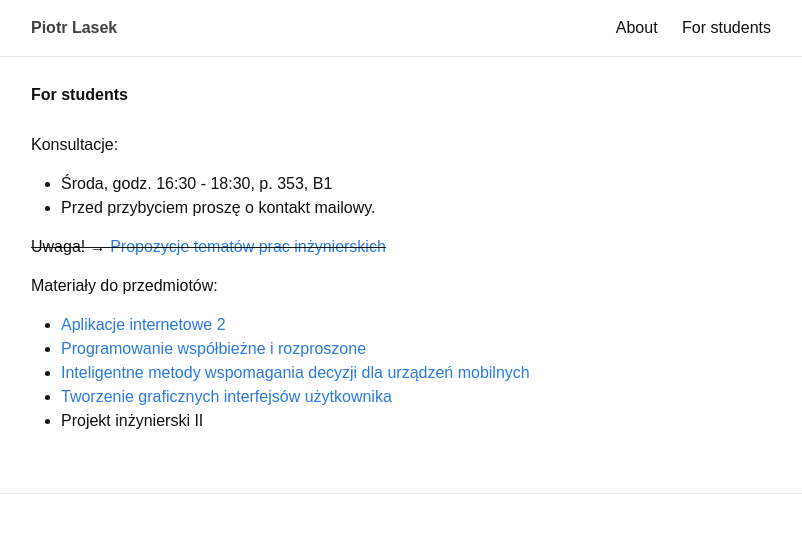
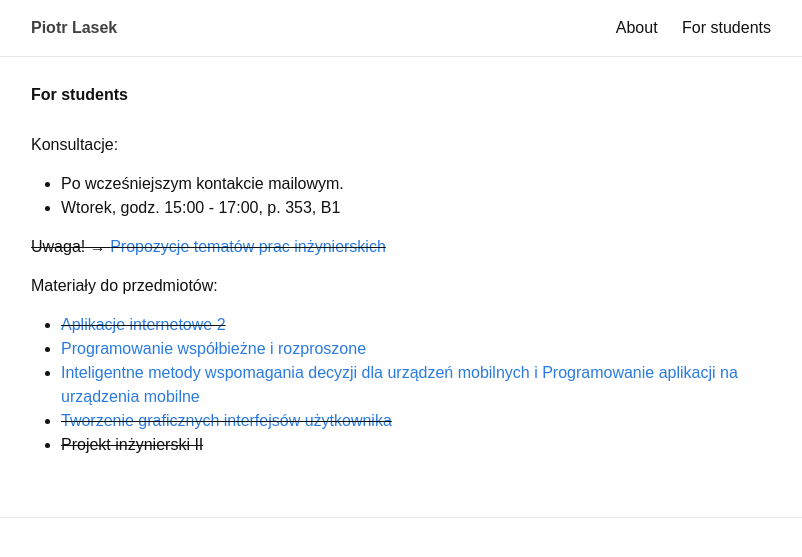
Before and after one commit to piotrlasek/piotrlasek.github.io, a Jekyll site: the page built from for-students.md, in a window 1280 px wide. Shown: the top 557 px of the page, without its empty margins (239-1041 px from the left). Built offline with Jekyll 4.4.1, drawn with Linux system fonts in a browser that asks for light colours.

Commit message:
some changes

```diff
--- a/for-students.md
+++ b/for-students.md
@@ -6,15 +6,15 @@ permalink: /for-students/
 
 Konsultacje:
 
-* Środa, godz. 16:30 - 18:30, p. 353, B1
-* Przed przybyciem proszę o kontakt mailowy.
+* Po wcześniejszym kontakcie mailowym.
+* Wtorek, godz. 15:00 - 17:00, p. 353, B1
 
 ~~Uwaga! &rarr; [Propozycje tematów prac inżynierskich](topics2017)~~
 
 Materiały do przedmiotów:
 
-* [Aplikacje internetowe 2](ai2)
+* ~~[Aplikacje internetowe 2](ai2)~~
 * [Programowanie współbieżne i rozproszone](pwir)
-* [Inteligentne metody wspomagania decyzji dla urządzeń mobilnych](iswddum)
-* [Tworzenie graficznych interfejsów użytkownika](tgui)
-* Projekt inżynierski II
+* [Inteligentne metody wspomagania decyzji dla urządzeń mobilnych i Programowanie aplikacji na urządzenia mobilne](iswddum)
+* ~~[Tworzenie graficznych interfejsów użytkownika](tgui)~~
+* ~~Projekt inżynierski II~~
```
Also changed, not shown: for-students/iswddum2016.md (+11 -3 lines), 2 other files.
